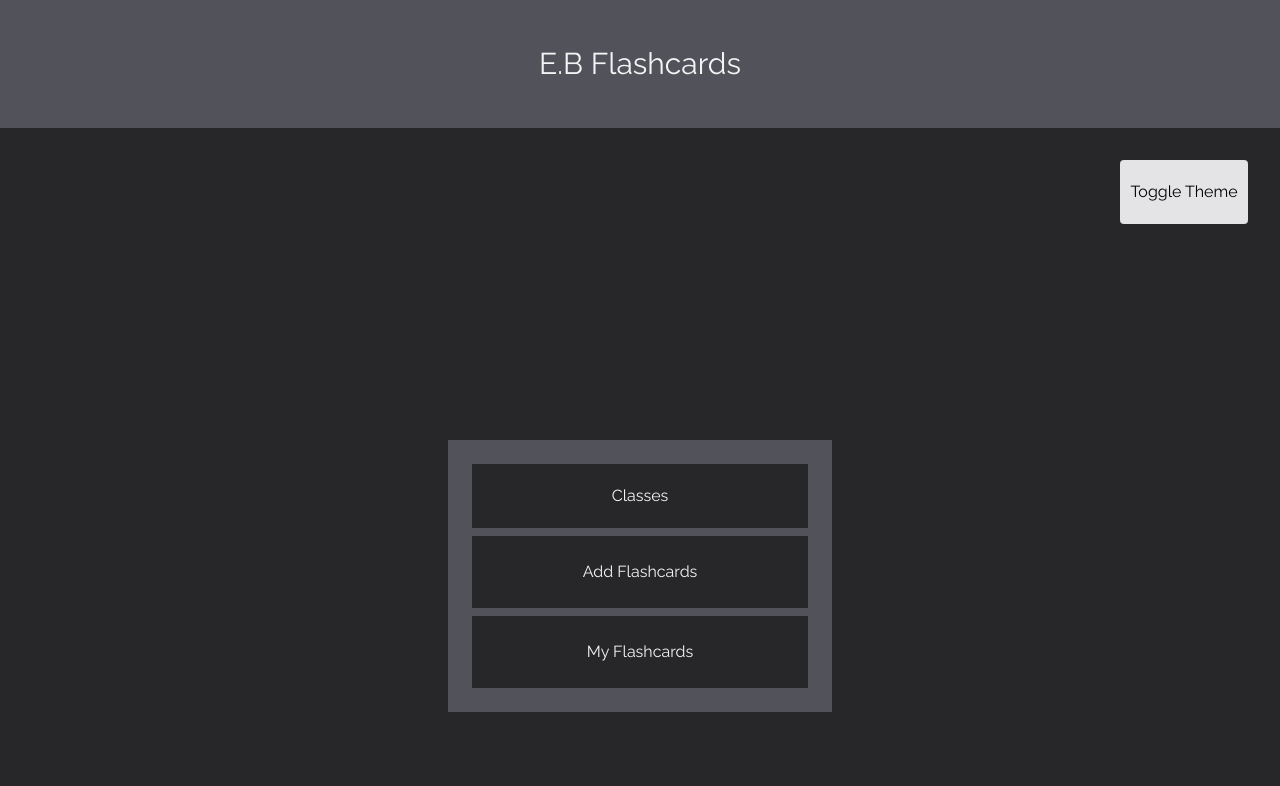
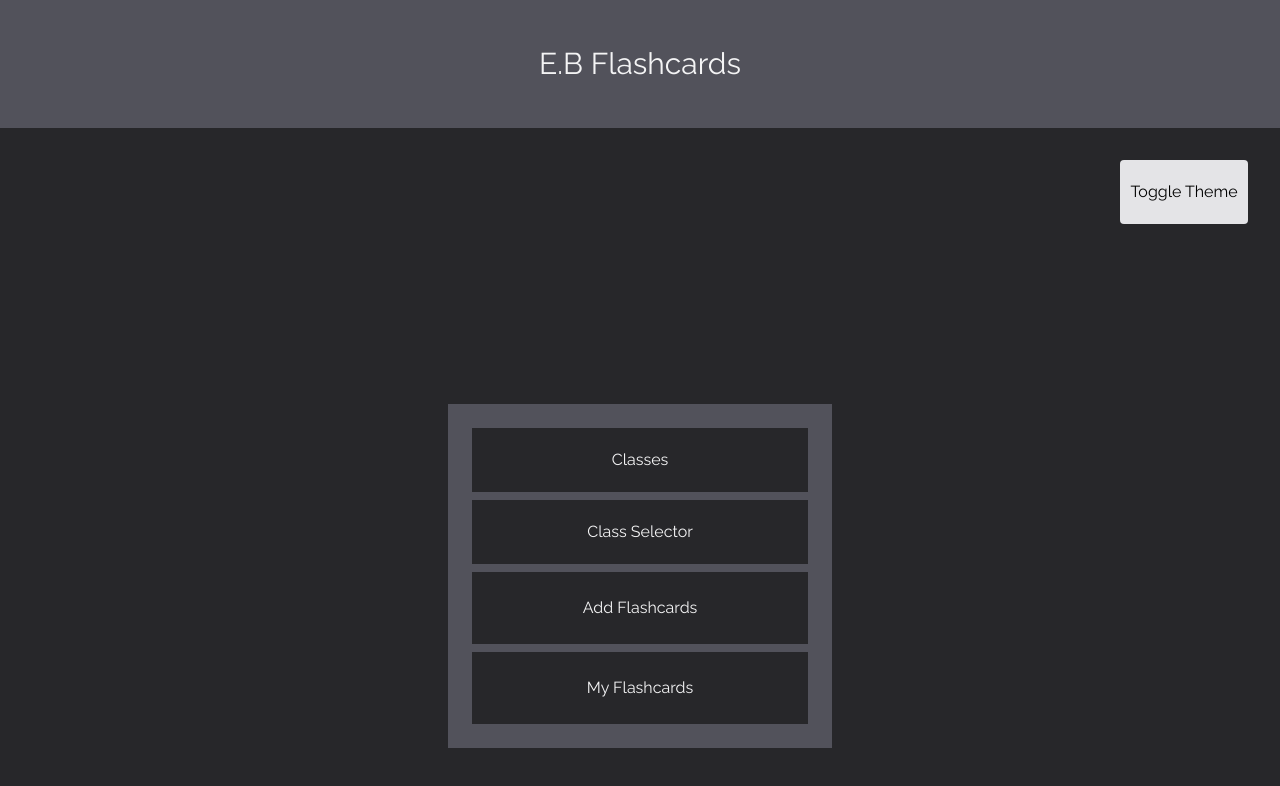
Before and after one commit to Edward-Stalley/Flashcard-App-2022-Version-2.0, a Next.js app in the folder client/: page / in a window 1280 px wide. Shown: the top 786 px of the page. Built offline with nearby package versions, Linux system fonts and the light colour scheme.

Commit message:
Update Links

```diff
--- a/client/Components/Header.tsx
+++ b/client/Components/Header.tsx
@@ -13,7 +13,7 @@ export default function Header(props: {
     | undefined;
 }) {
   return (
-    <div className="header bg-slate-300 text-slate-800 dark:bg-zinc-600 dark:text-zinc-100 justify-center text-3xl  h-32 flex items-center">
+    <div className=" bg-slate-300 text-slate-800 dark:bg-zinc-600 dark:text-zinc-100 justify-center text-3xl  h-32 flex items-center">
       {props.pageHeader}
     </div>
   );
--- a/client/pages/index.tsx
+++ b/client/pages/index.tsx
@@ -30,6 +30,12 @@ export default function Home() {
           >
             Classes
           </Link>
+          <Link
+            className="hover:bg-blue-100 bg-blue-200 p-5 text-center m-1 dark:bg-zinc-800 dark:text-zinc-100 dark:hover:bg-zinc-700 "
+            href={"./ClassSelector"}
+          >
+            Class Selector
+          </Link>
           {/* <Link className="bg-blue-200 p-6 text-center m-1" href={"/List"}>
             Flashcards List
           </Link> */}
--- a/client/styles/globals.css
+++ b/client/styles/globals.css
@@ -86,8 +86,3 @@
   left: 50%;
   transform: translate(-50%, -50%);
 }
-
-.header {
-  background-color: palevioletred;
-  height: 100px;
-}
```
